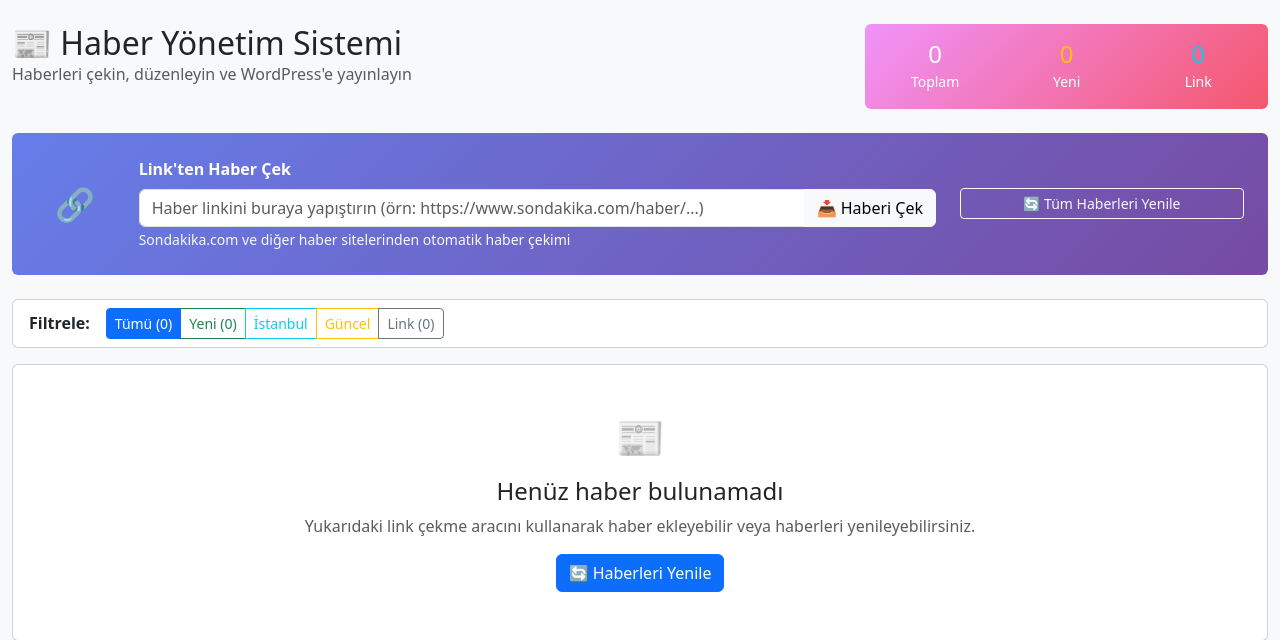
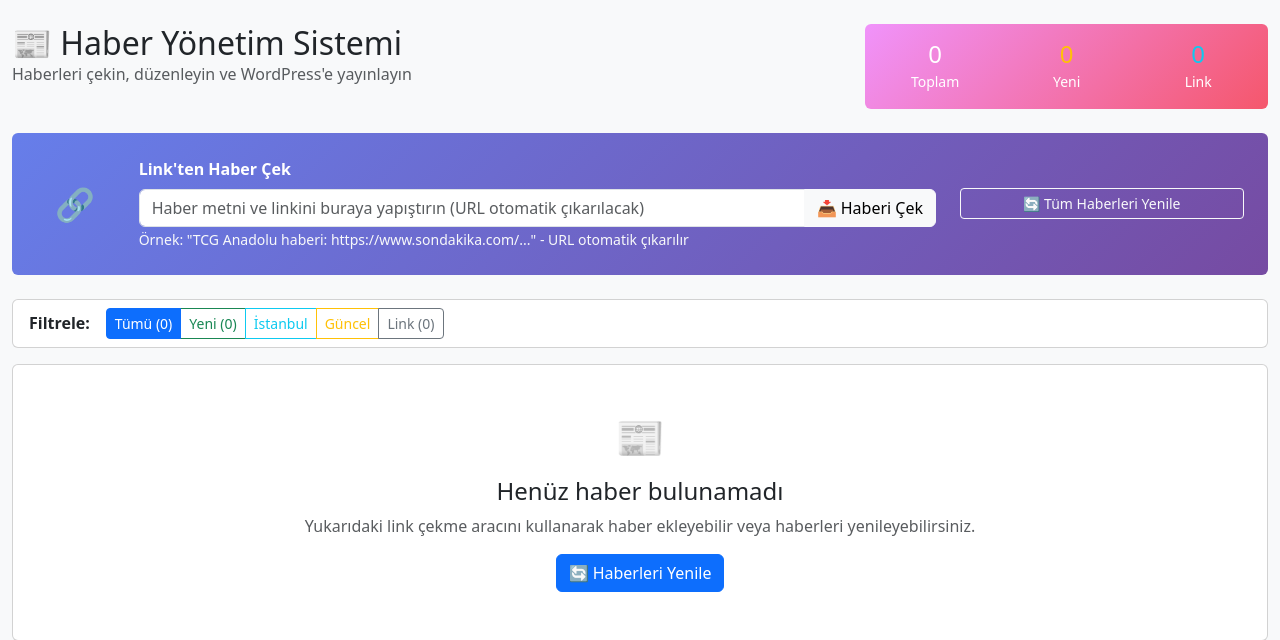
Before and after one commit to oyesilka-sketch/my-bot, a Flask app: page / in a window 1280 px wide. Shown: the top 640 px of the page. Run offline with Flask 3, Linux system fonts and the light colour scheme.

Commit message:
Update ana_sayfa.html

```diff
--- a/templates/ana_sayfa.html
+++ b/templates/ana_sayfa.html
@@ -86,13 +86,13 @@
                                     <strong>Link'ten Haber Çek</strong>
                                 </div>
                                 <div class="input-group">
-                                    <input type="url" id="linkInput" class="form-control"
-                                           placeholder="Haber linkini buraya yapıştırın (örn: https://www.sondakika.com/haber/...)">
+                                    <input type="text" id="linkInput" class="form-control"
+                                           placeholder="Haber metni ve linkini buraya yapıştırın (URL otomatik çıkarılacak)">
                                     <button class="btn btn-light" type="button" id="linkFetchBtn">
                                         <span id="linkBtnText">📥 Haberi Çek</span>
                                     </button>
                                 </div>
-                                <small class="text-light">Sondakika.com ve diğer haber sitelerinden otomatik haber çekimi</small>
+                                <small class="text-light">Örnek: "TCG Anadolu haberi: https://www.sondakika.com/..." - URL otomatik çıkarılır</small>
                             </div>
                             <div class="col-md-3 text-center">
                                 <button id="refreshAllBtn" class="btn btn-outline-light btn-sm w-100">
@@ -274,15 +274,10 @@
         // Link'ten haber çek
         function fetchNewsFromLink() {
             const linkInput = document.getElementById('linkInput');
-            const url = linkInput.value.trim();
+            const girdi = linkInput.value.trim();
 
-            if (!url) {
-                showError('Lütfen geçerli bir URL girin!');
-                return;
-            }
-
-            if (!isValidUrl(url)) {
-                showError('Lütfen geçerli bir URL formatı girin!');
+            if (!girdi) {
+                showError('Lütfen metin veya URL girin!');
                 return;
             }
 
@@ -300,7 +295,7 @@
                 headers: {
                     'Content-Type': 'application/json',
                 },
-                body: JSON.stringify({ url: url })
+                body: JSON.stringify({ url: girdi })
             })
             .then(response => response.json())
             .then(data => {
```
